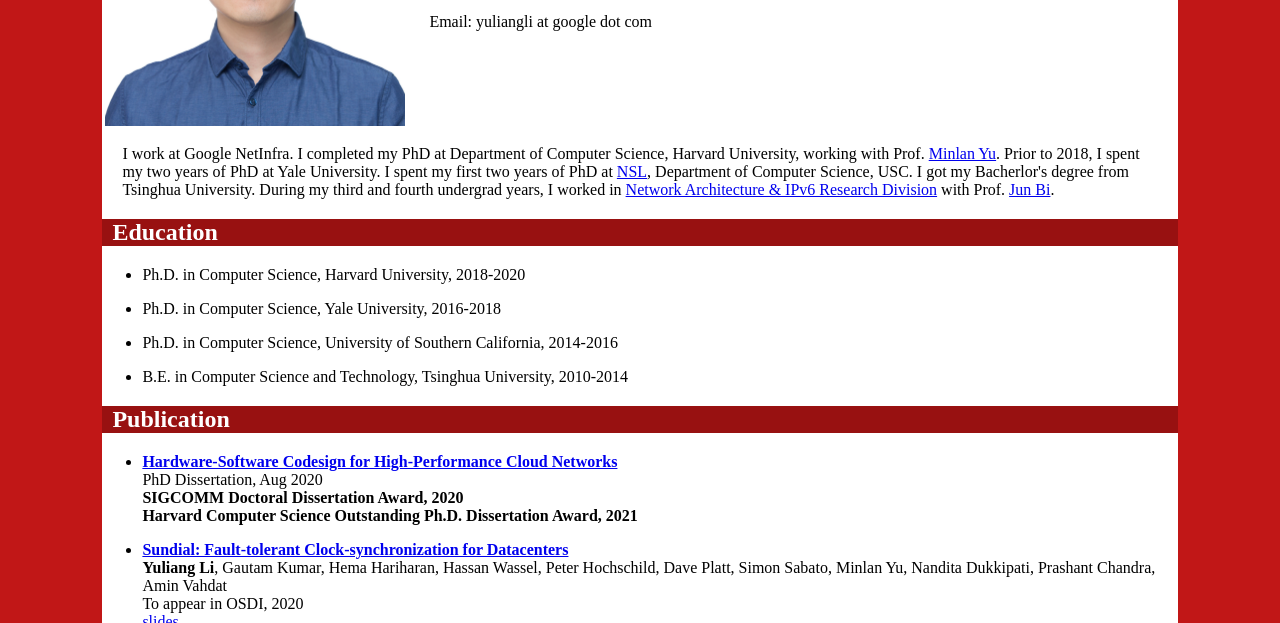
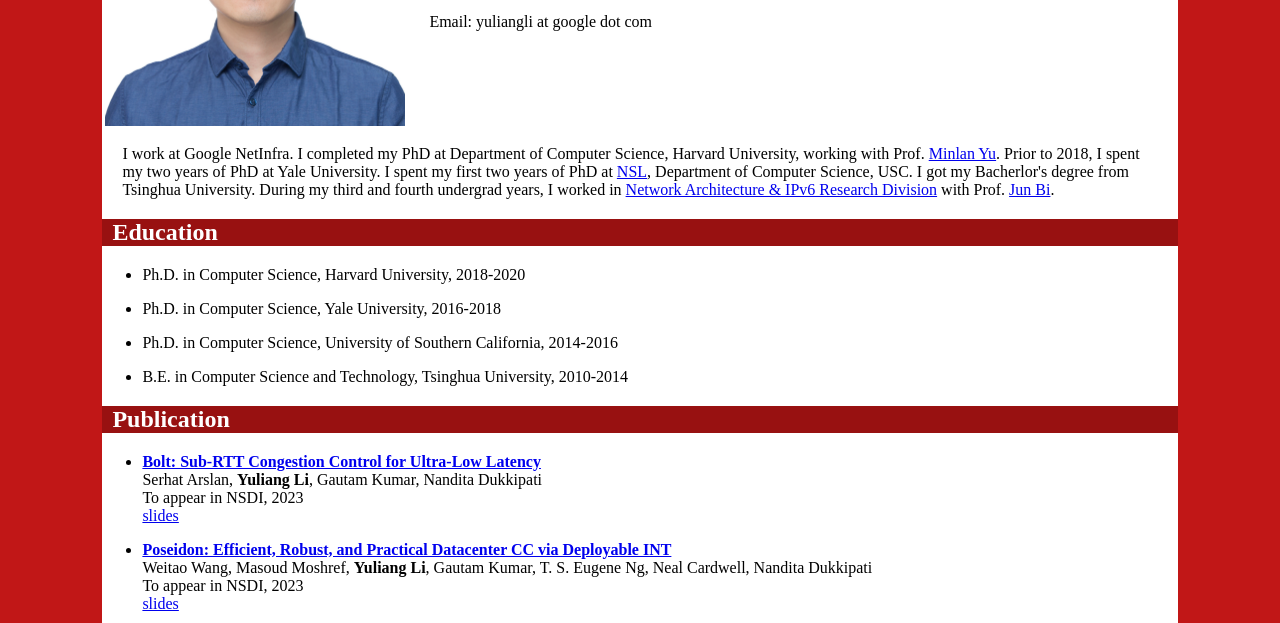
Before and after one commit to liyuliang001/liyuliang001.github.io, a plain HTML site: page index.html in a window 1280 px wide. Shown: the part 177-800 px from the top of the page. Drawn offline with nearby package versions, Linux system fonts and the light colour scheme.

Commit message:
Update index.html

```diff
--- a/index.html
+++ b/index.html
@@ -47,6 +47,29 @@
 				<h2>Publication</h2>
 				<p>
 					<ul>
+						<li>
+							<p>
+								<a href="publications/bolt.pdf"><b>Bolt: Sub-RTT Congestion Control for Ultra-Low Latency</b></a>
+								<br>
+								Serhat Arslan, <b>Yuliang Li</b>, Gautam Kumar, Nandita Dukkipati
+								<br>
+								To appear in NSDI, 2023
+								<br>
+								<a href="slides/bolt.pptx">slides</a>
+							</p>
+						</li>
+						<li>
+							<p>
+								<a href="publications/poseidon.pdf"><b>Poseidon: Efficient, Robust, and Practical Datacenter CC via
+  Deployable INT</b></a>
+								<br>
+								Weitao Wang, Masoud Moshref, <b>Yuliang Li</b>, Gautam Kumar, T. S. Eugene Ng, Neal Cardwell, Nandita Dukkipati
+								<br>
+								To appear in NSDI, 2023
+								<br>
+								<a href="slides/poseidon.pptx">slides</a>
+							</p>
+						</li>
 						<li>
 							<p>
 								<a href="publications/Dissertation.pdf"><b>Hardware-Software Codesign for High-Performance Cloud Networks</b></a>
```
